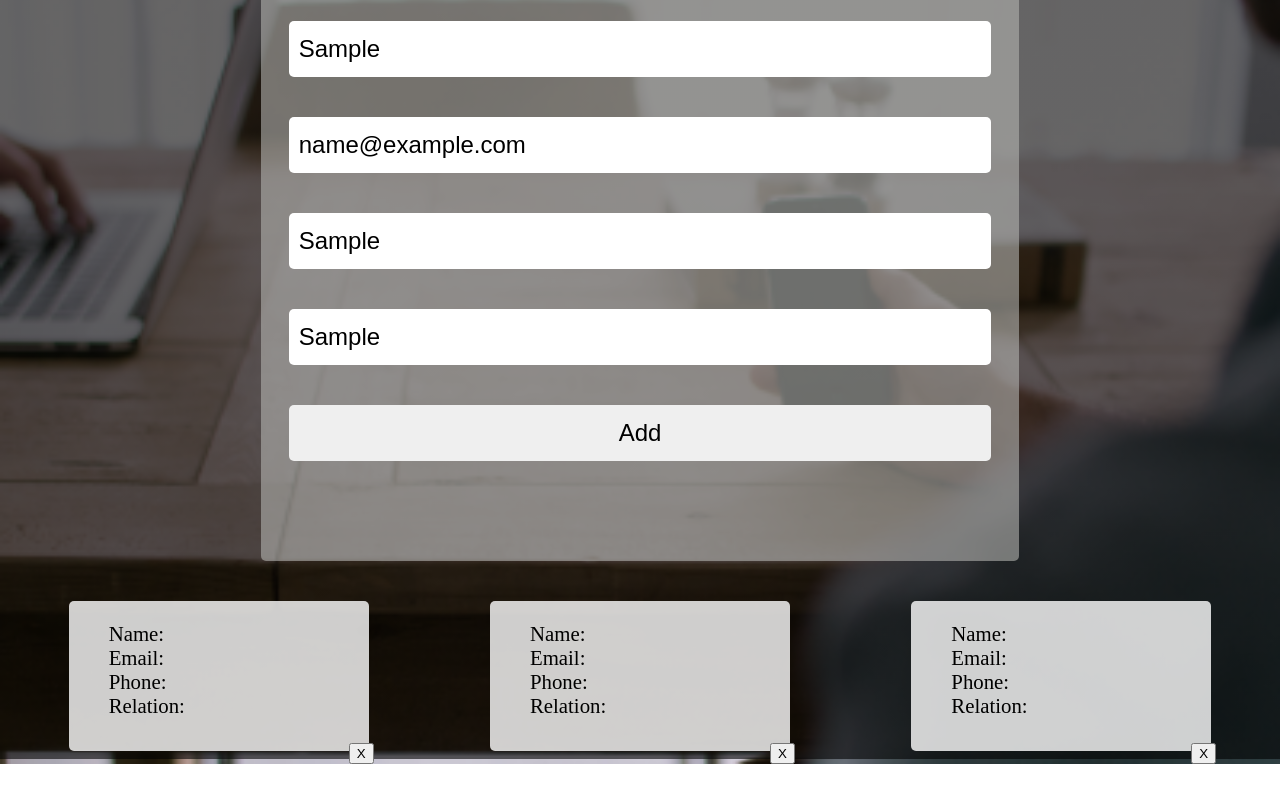
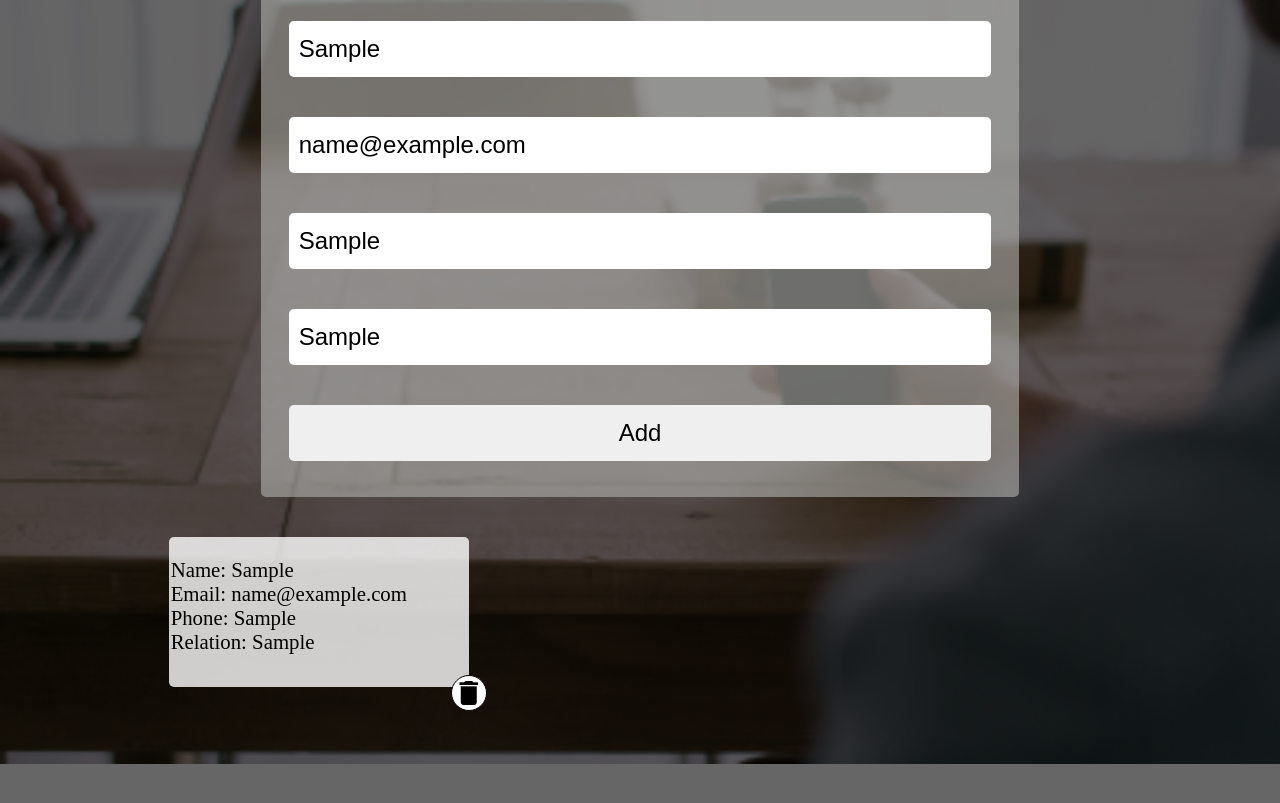
Before and after one commit to sybrid1982/-Bridges-AddressBook-2, a plain HTML site: page index.html in a window 1280 px wide. Both pictures are taken after typing "Sample", "name@example.com", "Sample", "Sample" into the empty fields and a click on the button "Add". Shown: the part 87-890 px from the top of the page. Before the commit the page ends 851 px from the top, so only its background shows below. Drawn offline with Linux system fonts and the light colour scheme.

Commit message:
Delete buttons working with icons, cleaned up arrows function to avoid making deleteat method on class more complicated than necessary

```diff
--- a/css/styles.css
+++ b/css/styles.css
@@ -8,6 +8,7 @@ body {
     display: flex;
     align-items: center;
     flex-direction: column;
+    height: 200em;
 }
 
 form {
@@ -16,7 +17,7 @@ form {
     flex-direction: column;
     align-items: center;
     width: 60%;
-    height: 40em;
+    height: 36em;
 }
 
 form h1 {
@@ -41,6 +42,10 @@ li {
     list-style: none;
 }
 
+ul {
+    padding-left: 2px;
+}
+
 .container {
     display: flex;
     flex-direction: row;
@@ -62,7 +67,25 @@ li {
     font-size: 1.3em;
 }
 
-.item > button {
+.item button {
     position: relative;
-    left: 280px;
+    left: 290px;
+    margin: 0 auto;
+    background-color: rgba(255,255,255,0);
+    border-radius: 50px;
+    padding: 0px;
+    height: 20px;
+    width: 20px;
 }
+
+.item i {
+    position: relative;
+    left: -10px;
+    top: -2px;
+    border-radius: 50px;
+    border: 1px solid black;
+    margin: 0 auto;
+    background-color: white;
+    padding: 1px;
+    font-size: 32px;
+}
--- a/index.html
+++ b/index.html
@@ -5,6 +5,8 @@
     <meta name="viewport" content="width=device-width, initial-scale=1.0">
     <meta http-equiv="X-UA-Compatible" content="ie=edge">
     <title>Document</title>
+    <link href="https://fonts.googleapis.com/icon?family=Material+Icons"
+      rel="stylesheet">
     <link rel="stylesheet" href="css/styles.css">
 </head>
 <body>
--- a/scripts/script.js
+++ b/scripts/script.js
@@ -0,0 +1,93 @@
+'use strict';
+
+class Contact {
+    constructor (name, email, phone, relation) {
+        this.name = name;
+        this.email = email;
+        this.phone = phone;
+        this.relation = relation;
+    }
+}
+
+class AddressBook {
+    constructor () {
+        this.contacts = [];
+    }
+    addContact() {
+        console.log('called');
+        let inputs = document.querySelectorAll('input');
+        let newContact = new Contact(inputs[0].value, inputs[1].value, inputs[2].value, inputs[3].value);
+        this.contacts.push(newContact);
+        console.log(this.contacts[this.contacts.length-1]);
+        console.log("contact added");
+        this.display();
+    }
+
+    display() {
+        // Code to draw the contacts part of the screen
+        // Will start by clearing old display
+        this.clear();
+        if(this.contacts.length > 0) {
+            let contactCols = document.querySelectorAll('.contCol')
+            for(let i = 0; i < this.contacts.length; i++) {
+                // We have three columns, so we could use modulo on i
+                // to determine which column a contact should go in.
+                let colNum = i % contactCols.length;
+                let targetCol = contactCols[colNum];
+                let newEl = document.createElement('section');
+                let newHTML = `<ul>
+                                    <li>Name: ${this.contacts[i].name}</li>
+                                    <li>Email: ${this.contacts[i].email}</li>
+                                    <li>Phone: ${this.contacts[i].phone}</li>
+                                    <li>Relation: ${this.contacts[i].relation}</li>
+                                </ul>
+                                <button type='button' value='${i}'><i class="material-icons" value='${i}'>
+                                delete
+                                </i></button>`;
+                newEl.innerHTML = newHTML;
+                newEl.classList.add('item');
+                targetCol.appendChild(newEl);
+            }
+        }
+    }
+
+    clear() {
+        // Will clear the display
+        // according to the internet, innerHTML = '' is less
+        // performant than cycling through all the kids and
+        // deleting them
+        let columns = document.querySelectorAll('.contCol');
+        console.dir(columns);
+        for(let i = 0; i < columns.length; i++) {
+            while(columns[i].children.length > 0) {
+                columns[i].removeChild(columns[i].lastChild);
+            }
+        }
+    }
+
+    deleteAt(index) {
+        // Check we aren't trying to delete an item with an index
+        // out of range
+
+        if(index && index >=0 && index < this.contacts.length) {
+            // In range, so splice it out
+            this.contacts.splice(index, 1);
+            // Refresh to get rid of display of old contact
+            this.display();
+        }
+    }
+}
+
+let addressBook = new AddressBook();
+
+(() => {
+    document.querySelector('form > button').addEventListener('click', () => { addressBook.addContact() });
+    document.querySelector('.container').addEventListener('click', (e) => {
+        let target = e.target.value;
+        if(e.target.tagName==="I"){
+            target = e.target.parentNode.value;
+        }
+        addressBook.deleteAt(target) });
+})();
+
+addressBook.clear();
```
Also changed, not shown: Images/baseline-delete-24px.svg (added).
